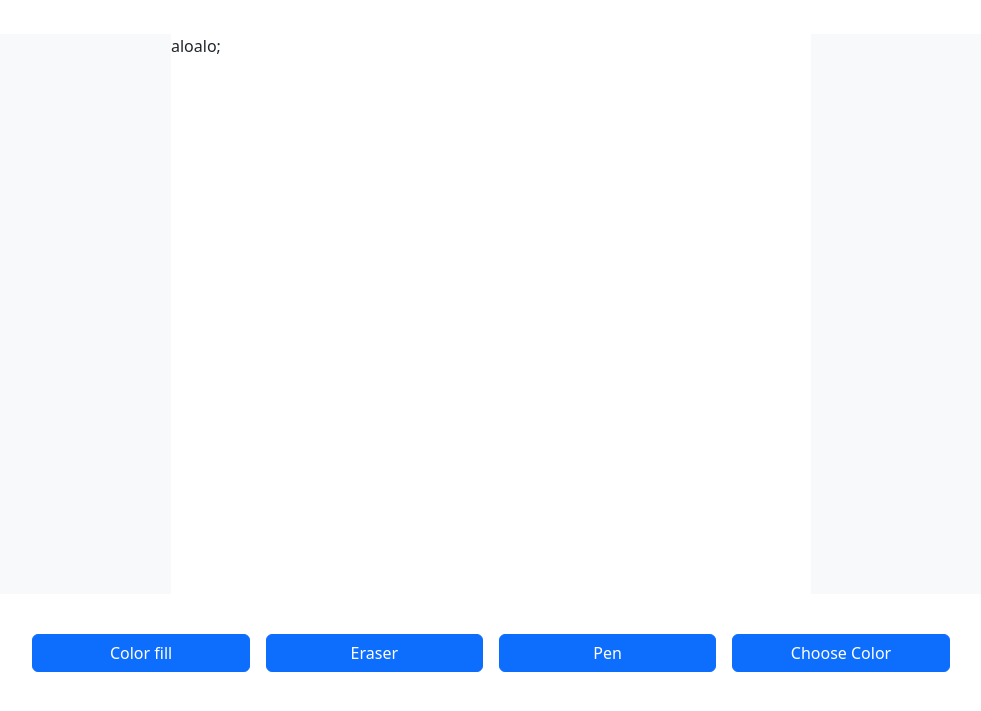
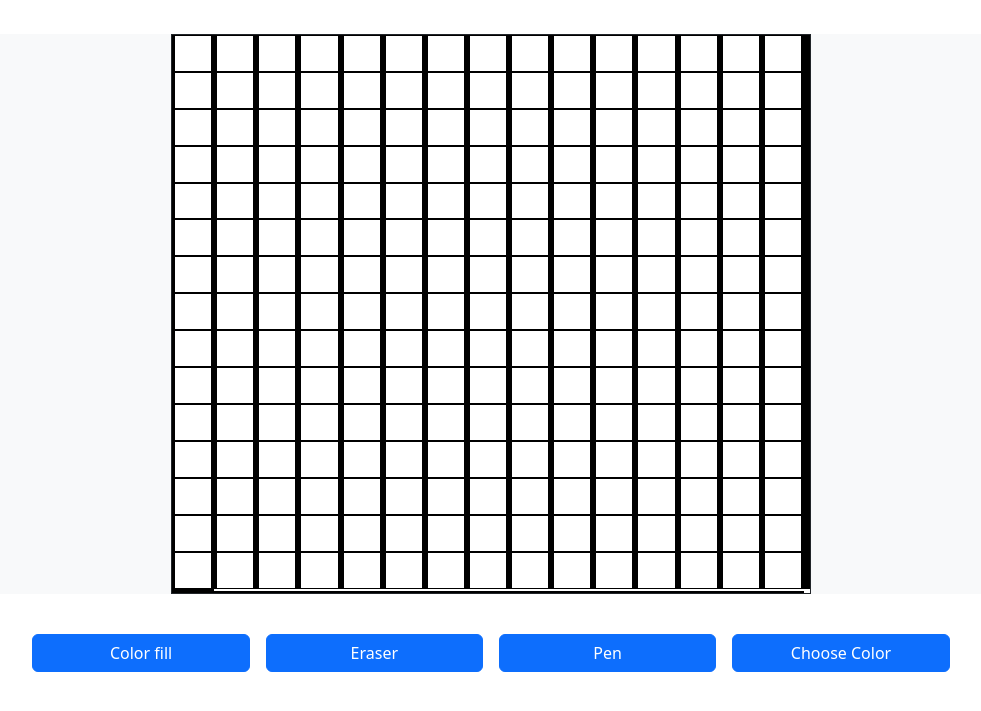
Before and after one commit to PnTsoi/etchsketchy, a website: page index.html in a window 1280 px wide. Shown: the part 83-794 px from the top of the page, without its empty margins (149-1130 px from the left). Drawn offline with nearby package versions, Linux system fonts and the light colour scheme.

Commit message:
Added board semi-succesfully

```diff
--- a/index.html
+++ b/index.html
@@ -17,10 +17,8 @@
 
         <section id="drawboard">
             <div class="bg-light justify-content-center drawboard">
-
                 <div class="board">
 
-                    aloalo;
 
 
                 </div>
--- a/sandbox.js
+++ b/sandbox.js
@@ -0,0 +1,28 @@
+const container = document.querySelector("#container");
+const drawboard = container.querySelector("#drawboard");
+const board = drawboard.querySelector(".board");
+
+console.log(drawboard);
+console.log(board);
+let defaultSize = 16;
+
+function craftBoard() {
+
+    for( let i = 0; i < defaultSize; i++) {
+        for( let j = 0; j < defaultSize; j++) {
+            let babyBox = document.createElement('div');
+            babyBox.style.gridColumn = `${j}/${j+1}`;
+            babyBox.style.gridRow = `${i}/${i+1}`;
+            babyBox.style.border = "solid black";
+            babyBox.style.borderBlockWidth = "1px";
+            babyBox.style.borderBlockEndWidth = "1px";
+
+
+            board.appendChild(babyBox);
+
+        }
+
+    }
+
+}
+craftBoard();
--- a/style.css
+++ b/style.css
@@ -9,10 +9,11 @@
 
 .board {
     background-color: white;
+    display: grid;
+    grid-template-columns: repeat(15, 6.25fr);
+    grid-template-rows: repeat(15, 6.25fr);
     grid-column: 2/4;
     grid-row: 1/5;
+    border-style: solid;
     border-width: 1px;
 }
-.body {
-    background-color: black;
-}
```
